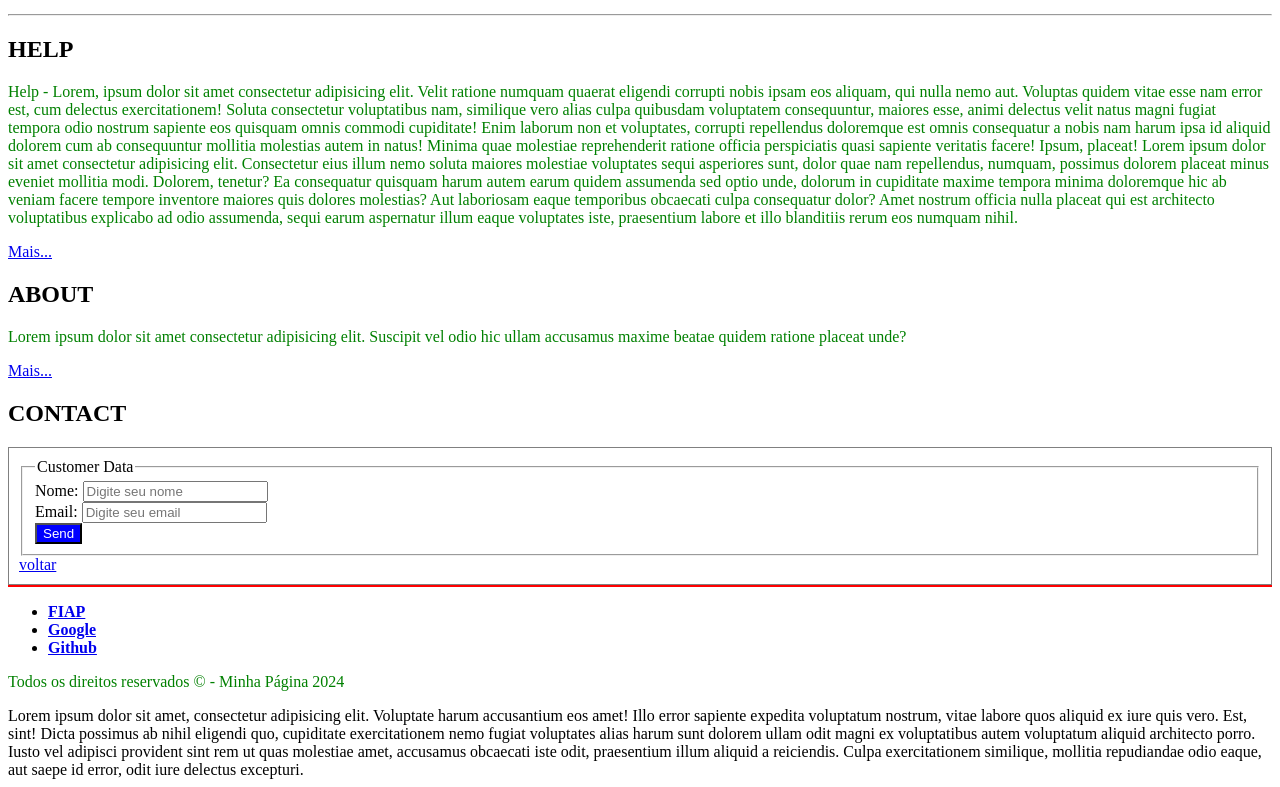
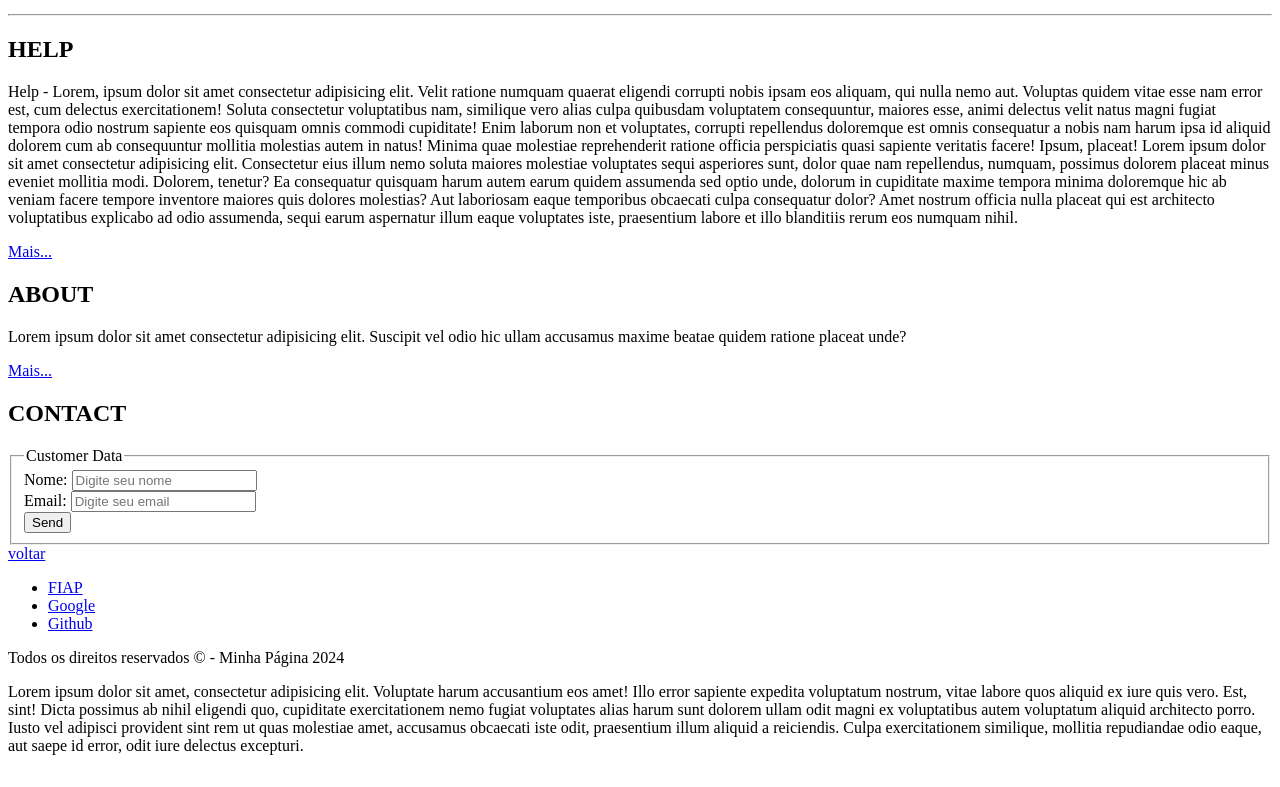
Before and after one commit to anacarolcg0/projeto-inicial, a plain HTML site: page index.html in a window 1280 px wide. Shown: the part 278-1065 px from the top of the page. After the commit the page ends 1041 px from the top, so only its background shows below. Drawn offline with Linux system fonts and the light colour scheme.

Commit message:
questão1

```diff
--- a/estilo.css
+++ b/estilo.css
@@ -2,45 +2,3 @@
 header {
     background-color: blue;
   }
-
-  /* QUESTÃO 2 - Fonte serifada para todos os títulos */
-  h1, h2 {
-    font-family: serif;
-  }
-
-  /* QUESTÃO 3 - Links da barra de navegação em negrito */
-  nav a {
-    font-weight: bold;
-  }
-
-  /* QUESTÃO 4 - Margem interna para elementos da classe .container */
-  .container {
-    padding: 20px;
-  }
-
-  /* QUESTÃO 5 - Espaçamento entre linhas para o conteúdo dentro da seção com id conteudo */
-  #conteudo {
-    line-height: 1.5;
-  }
-
-  /* QUESTÃO 6 - Estilizando o formulário de contato */
-  form {
-    border: 1px solid grey;
-    padding: 10px;
-  }
-
-  /* QUESTÃO 7 - Cor de texto para todos os parágrafos */
-  p {
-    color: green;
-  }
-
-  /* QUESTÃO 8 - Botões dentro do formulário de contato */
-  form button {
-    background-color: blue;
-    color: white;
-  }
-
-  /* QUESTÃO 9 - Borda superior para o rodapé */
-  footer {
-    border-top: 2px solid red;
-  }
```
